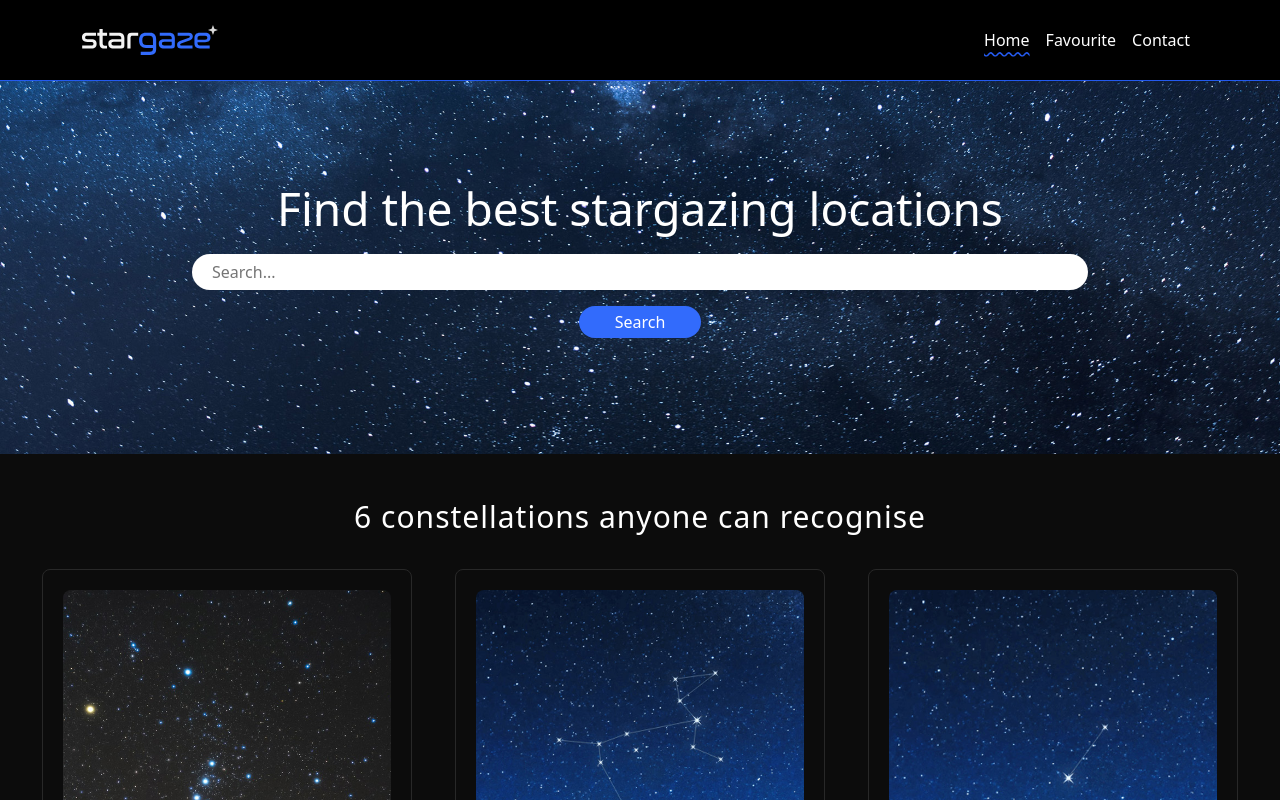
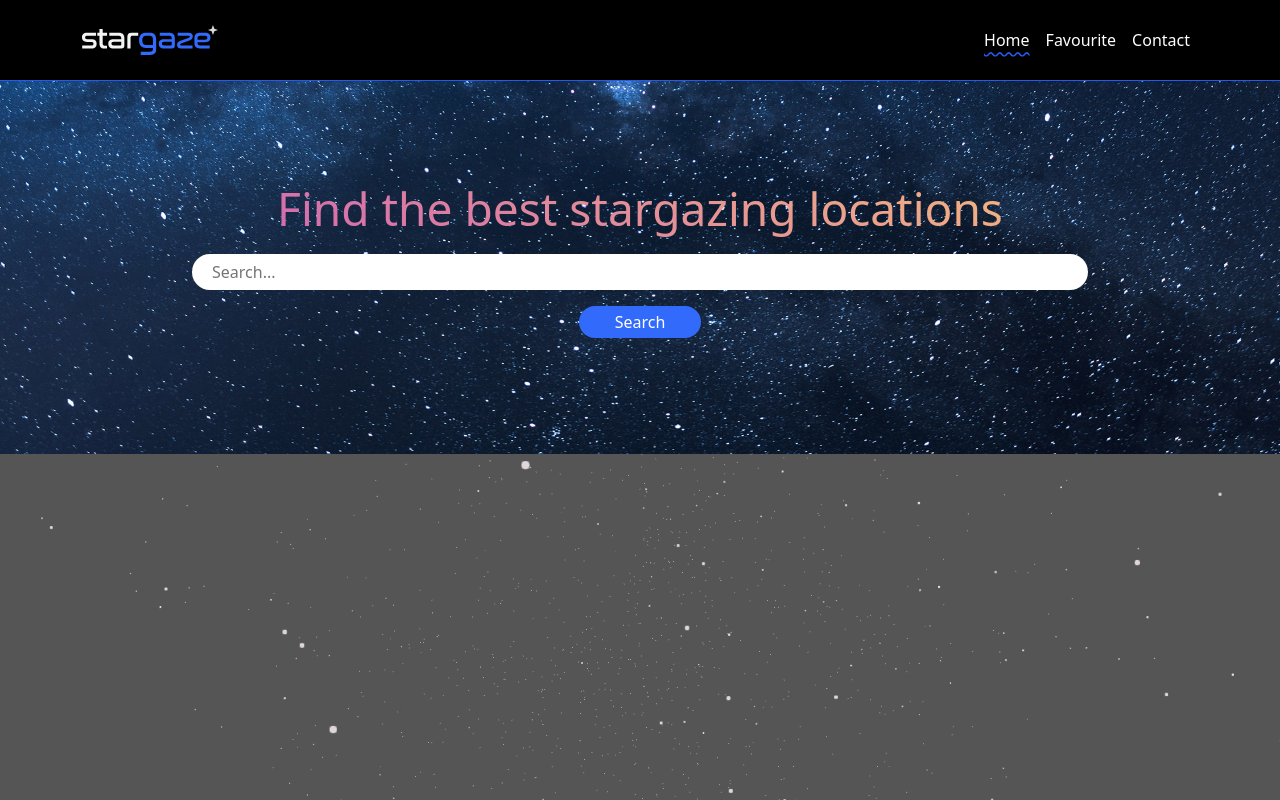
Before and after one commit to alecerf01/stargaze, a React (Create React App) app: page /#/ in a window 1280 px wide. Shown: the top 800 px of the page. Built offline with nearby package versions, Linux system fonts and the light colour scheme.

Commit message:
three fiber

```diff
--- a/package.json
+++ b/package.json
@@ -3,6 +3,7 @@
   "version": "0.1.0",
   "private": true,
   "dependencies": {
+    "@react-three/drei": "^9.57.3",
     "@react-three/fiber": "^8.12.0",
     "@testing-library/jest-dom": "^5.16.5",
     "@testing-library/react": "^13.4.0",
--- a/src/components/HeroSection/index.js
+++ b/src/components/HeroSection/index.js
@@ -1,5 +1,8 @@
 import React from 'react'
 import './style.css';
+
+
+
 
 
 function HeroSection() {
--- a/src/components/Search/index.js
+++ b/src/components/Search/index.js
@@ -41,7 +41,7 @@
       {JSON.stringify(starImage) != '{}' ?
         <>
           <Holder>
-            <Card
+            <Card id='cardOne'
               cardName={starImages.items[0].data[0].title}
               imageLink={starImages.items[0].links[0].href}
               cardDescription={starImages.items[0].data[0].description} />
--- /dev/null
+++ b/src/components/threeFiber/index.js
@@ -0,0 +1,29 @@
+import { useState, useRef } from 'react'
+import { Canvas, useFrame } from '@react-three/fiber'
+import { Points, PointMaterial } from '@react-three/drei'
+import * as random from 'maath/random/dist/maath-random.esm'
+import './style.css'
+
+export default function R3fDemo() {
+  return (
+    <Canvas camera={{ position: [0, 0, 1] }}>
+      <Stars />
+    </Canvas>
+  )
+}
+
+function Stars(props) {
+  const ref = useRef()
+  const [sphere] = useState(() => random.inSphere(new Float32Array(5000), { radius: 1.5 }))
+  useFrame((state, delta) => {
+    ref.current.rotation.x -= delta / 10
+    ref.current.rotation.y -= delta / 15
+  })
+  return (
+    <group rotation={[0, 0, Math.PI / 4]}>
+      <Points ref={ref} positions={sphere} stride={3} frustumCulled={false} {...props}>
+        <PointMaterial transparent color="#ffa0e0" size={0.005} sizeAttenuation={true} depthWrite={false} />
+      </Points>
+    </group>
+  )
+}
--- /dev/null
+++ b/src/components/threeFiber/style.css
@@ -0,0 +1,39 @@
+
+* {
+    box-sizing: border-box;
+  }
+
+  html,
+  body,
+  #root {
+    width: 100%;
+    height: 100%;
+    margin: 0;
+    padding: 0;
+    overflow: hidden;
+  }
+
+  body {
+    overscroll-behavior-y: none;
+    font-family: 'Inter var', sans-serif;
+    text-rendering: optimizeLegibility;
+    -webkit-font-smoothing: antialiased;
+    color: #ddd;
+    background: #12071f;
+  }
+
+  a {
+    pointer-events: all;
+    color: #ddd;
+    text-decoration: none;
+  }
+
+  svg {
+    fill: #ddd;
+  }
+
+  h1 {
+    background: linear-gradient(30deg, #c850c0, #ffcc70);
+    -webkit-background-clip: text;
+    -webkit-text-fill-color: transparent;
+  }
--- a/src/pages/Homepage/index.js
+++ b/src/pages/Homepage/index.js
@@ -4,6 +4,7 @@
 import Wrapper from "../../components/Wrapper";
 import constellations from "../../constellations.json";
 import './style.css';
+import R3fDemo from '../../components/threeFiber';
 
 function Homepage() {
   return (
@@ -14,7 +15,8 @@
           <Search />
         </div>
       </div>
-
+      <div style={{ width: "100vw", height: "50vh", background: '#555555' }}>
+        <R3fDemo ></R3fDemo></div>
 
       <div className='constellation-sec'>
         <p className='constellation-header'>6 constellations anyone can recognise</p>
@@ -36,4 +38,6 @@
   )
 }
 
+//https://www.youtube.com/watch?v=DPl34H2ISsk&t=89s INFLUENCE / HELP
+
 export default Homepage
```
Also changed, not shown: 1 other file (tests, documents, lock files or other folders).
